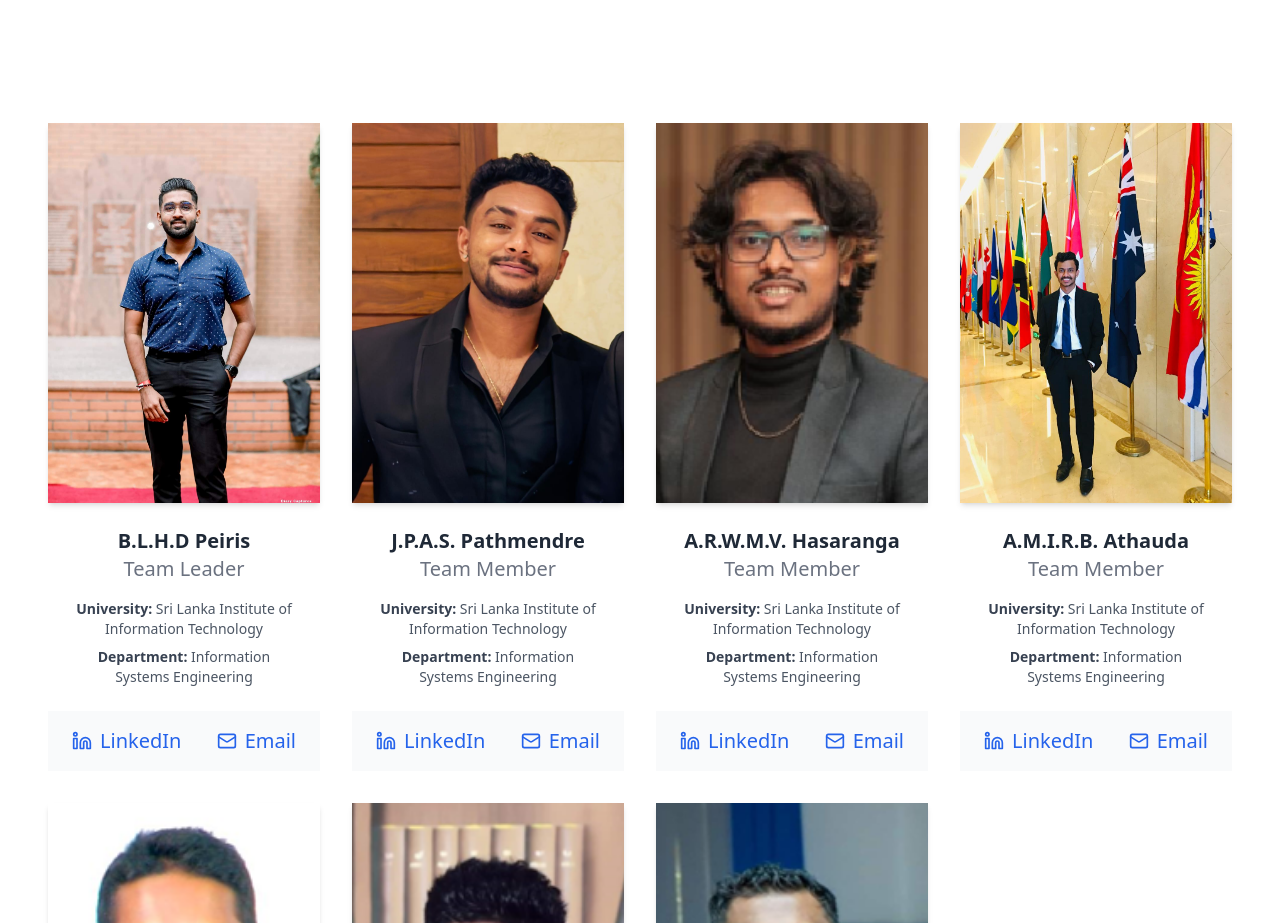
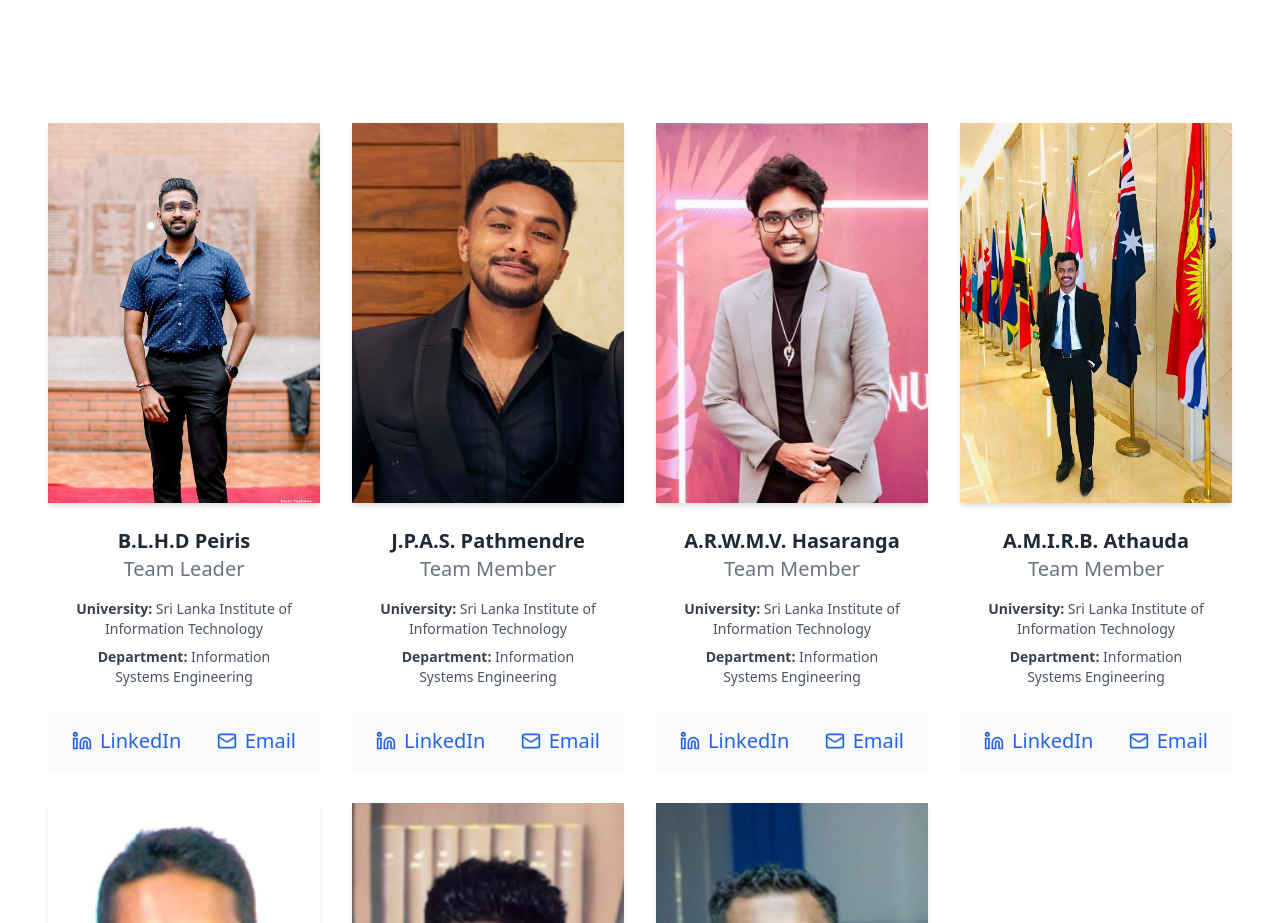
Before and after one commit to AshenWijesingha/CodeNEXA, a React (Vite) app: page / in a window 1280 px wide. Shown: the part 10740-11663 px from the top of the page. Built offline with nearby package versions, Linux system fonts and the light colour scheme.

Commit message:
Updated Documents and Team Member Images

```diff
--- a/src/components/sections/TeamSection.tsx
+++ b/src/components/sections/TeamSection.tsx
@@ -24,7 +24,7 @@ const teamMembers = [
     role: "Team Member",
     university: "Sri Lanka Institute of Information Technology",
     department: "Information Systems Engineering",
-    image: "/assets/team/4.png",
+    image: "/assets/team/4.jpeg",
     linkedin: "https://www.linkedin.com/in/virushan-hasaranga-student-sliit/",
     email: "hasarangavirushan@gmail.com"
   },
```
